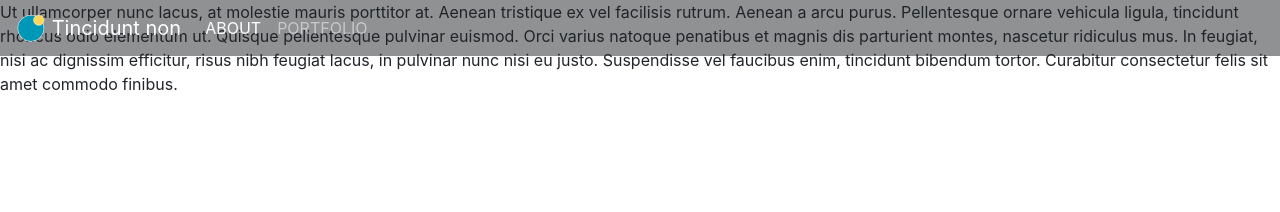
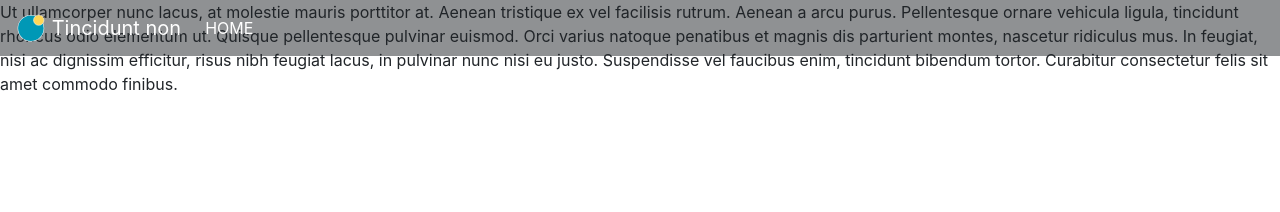
Before and after one commit to vectorvcinco/jekyll-portfolio, a Jekyll site: the page built from about.md, in a window 1280 px wide. Shown: the top 212 px of the page. Built offline with Jekyll 4.4.1, drawn with Linux system fonts in a browser that asks for light colours; nearby versions of some CDN libraries.

Commit message:
Se modifica navbar cuando no se esta en el home

```diff
--- a/_includes/nav.html
+++ b/_includes/nav.html
@@ -1,5 +1,5 @@
 <nav class="navbar position-fixed navbar-expand-lg sticky-top justify-content-between navbar-dark">
-  <a class="navbar-brand" href="#">
+  <a class="navbar-brand" href="/">
     <img src="/assets/brand/logo.svg" width="30" height="30" class="d-inline-block align-top" alt="Mi logo">
     {{ site.title }}
   </a>
@@ -8,10 +8,19 @@
     <span class="navbar-toggler-icon"></span>
   </button>
 
+  {% if page.path == "index.md" %}
   <div class="collapse navbar-collapse" id ="navbarSupportedContent">
     <div class="navbar-nav">
       <a data-scroll class="nav-item nav-link active" href="#about">ABOUT</a>
       <a data-scroll class="nav-item nav-link" href="#portfolio">PORTFOLIO</a>
     </div>
   </div>
+  {% else %}
+  <div class="collapse navbar-collapse" id ="navbarSupportedContent">
+    <div class="navbar-nav">
+      <a data-scroll class="nav-item nav-link active" href="/">HOME</a>
+    </div>
+  </div>
+  {% endif %}
+
 </nav>
```
